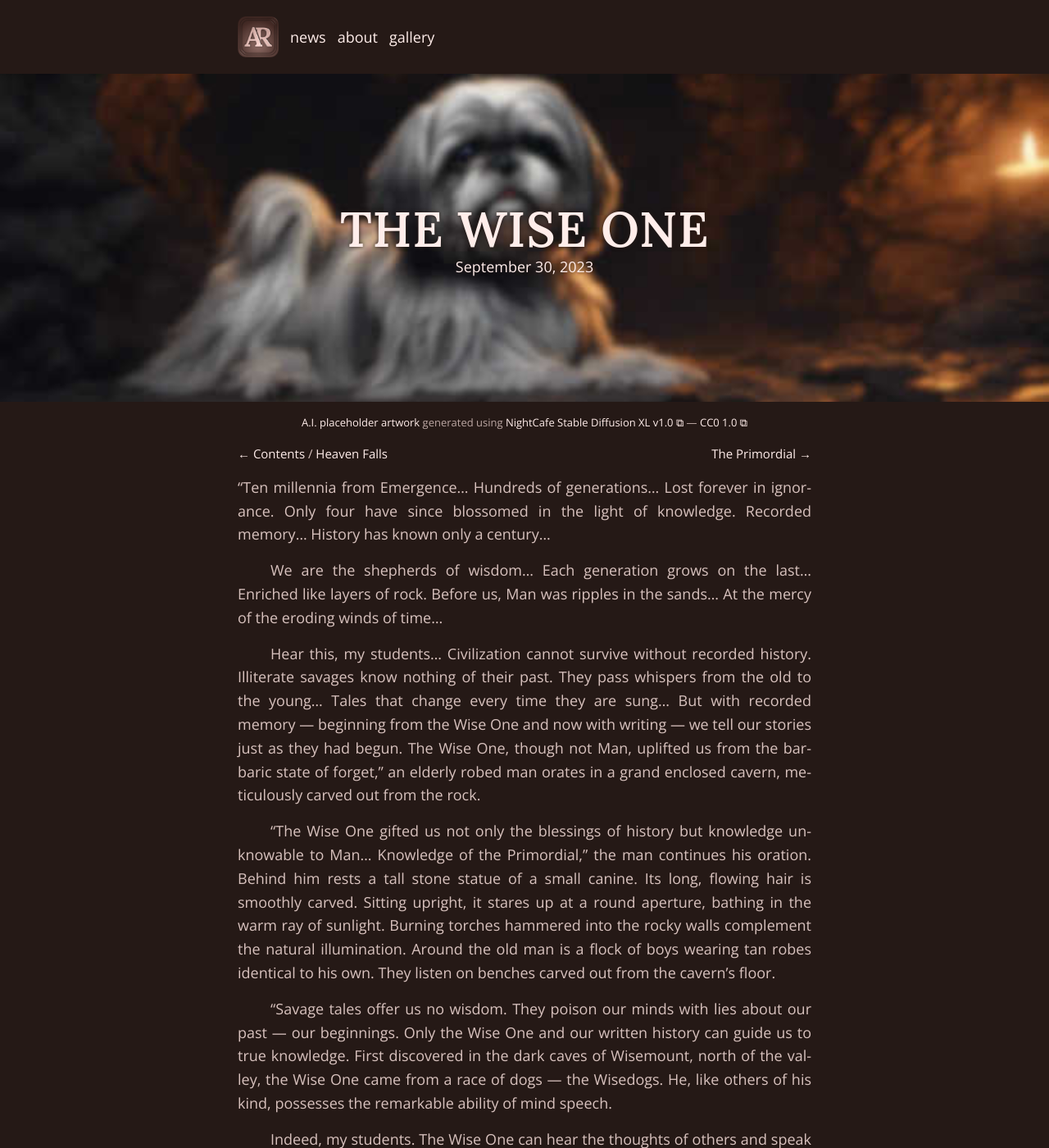
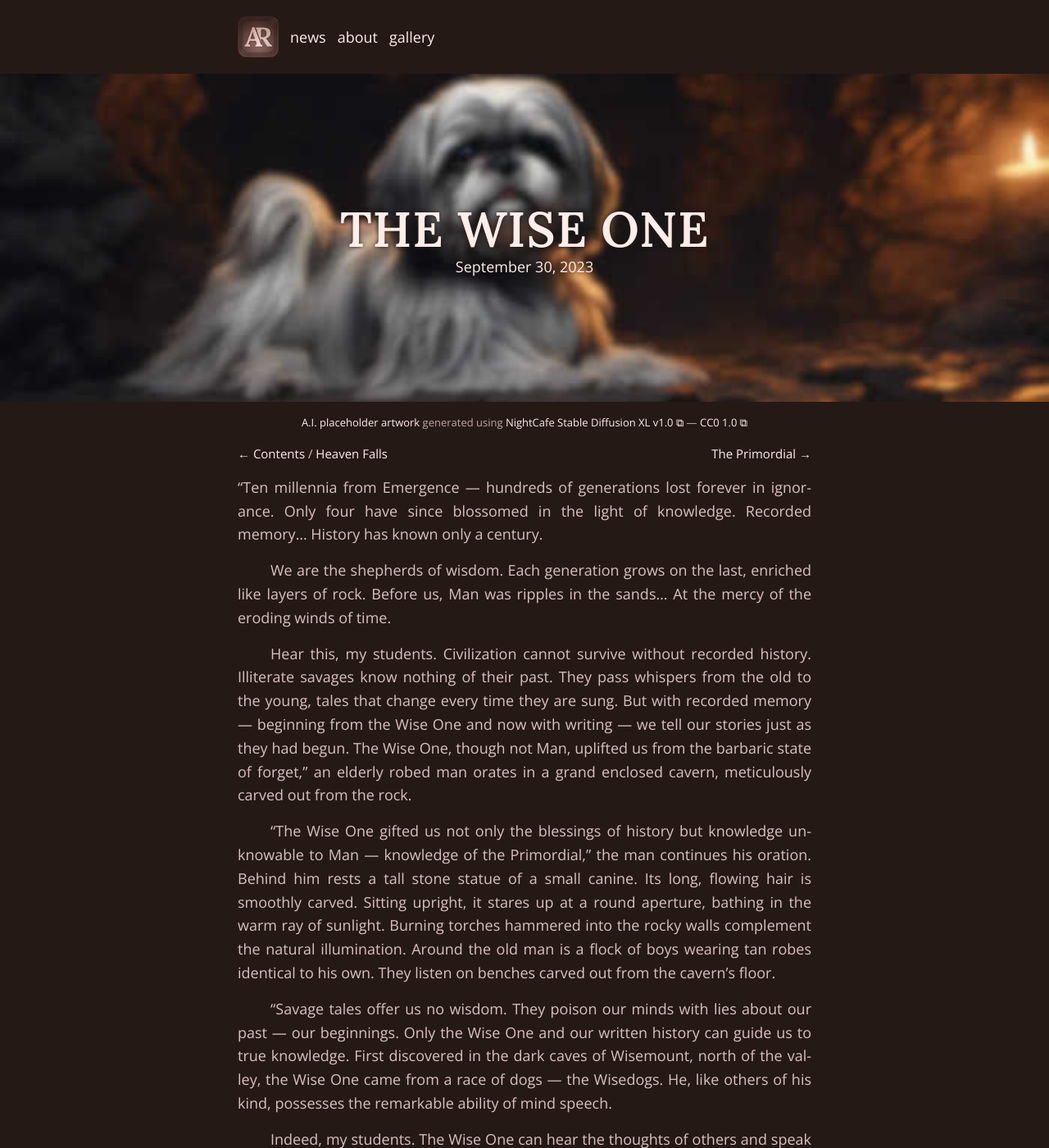
Before and after one commit to schizoidnightmares/absurdrealms.com, a Jekyll site: the page built from anthology-i/heaven-falls/the-wise-one.md, in a window 1280 px wide and 1400 px high. Shown: the whole window at 82% size. Built offline with Jekyll 4.4.1, drawn with Linux system fonts in a browser that asks for light colours; some of the changed text lies outside the part shown.

Commit message:
Reducing elipsises

```diff
--- a/anthology-i/heaven-falls/the-wise-one.md
+++ b/anthology-i/heaven-falls/the-wise-one.md
@@ -14,13 +15,13 @@ advance: The Primordial
 advance-url: /anthology-i/heaven-falls/the-primordial/
 ---
 
-“Ten millennia from Emergence… Hundreds of generations… Lost forever in ignorance. Only four have since blossomed in the light of knowledge. Recorded memory… History has known only a century…
+“Ten millennia from Emergence — hundreds of generations lost forever in ignorance. Only four have since blossomed in the light of knowledge. Recorded memory… History has known only a century.
 
-We are the shepherds of wisdom… Each generation grows on the last… Enriched like layers of rock. Before us, Man was ripples in the sands… At the mercy of the eroding winds of time…
+We are the shepherds of wisdom. Each generation grows on the last,  enriched like layers of rock. Before us, Man was ripples in the sands… At the mercy of the eroding winds of time.
 
-Hear this, my students… Civilization cannot survive without recorded history. Illiterate savages know nothing of their past. They pass whispers from the old to the young… Tales that change every time they are sung… But with recorded memory — beginning from the Wise One and now with writing — we tell our stories just as they had begun. The Wise One, though not Man, uplifted us from the barbaric state of forget,” an elderly robed man orates in a grand enclosed cavern, meticulously carved out from the rock.
+Hear this, my students. Civilization cannot survive without recorded history. Illiterate savages know nothing of their past. They pass whispers from the old to the young, tales that change every time they are sung. But with recorded memory — beginning from the Wise One and now with writing — we tell our stories just as they had begun. The Wise One, though not Man, uplifted us from the barbaric state of forget,” an elderly robed man orates in a grand enclosed cavern, meticulously carved out from the rock.
 
-“The Wise One gifted us not only the blessings of history but knowledge unknowable to Man… Knowledge of the Primordial,” the man continues his oration. Behind him rests a tall stone statue of a small canine. Its long, flowing hair is smoothly carved. Sitting upright, it stares up at a round aperture, bathing in the warm ray of sunlight. Burning torches hammered into the rocky walls complement the natural illumination. Around the old man is a flock of boys wearing tan robes identical to his own. They listen on benches carved out from the cavern’s floor.
+“The Wise One gifted us not only the blessings of history but knowledge unknowable to Man — knowledge of the Primordial,” the man continues his oration. Behind him rests a tall stone statue of a small canine. Its long, flowing hair is smoothly carved. Sitting upright, it stares up at a round aperture, bathing in the warm ray of sunlight. Burning torches hammered into the rocky walls complement the natural illumination. Around the old man is a flock of boys wearing tan robes identical to his own. They listen on benches carved out from the cavern’s floor.
 
 “Savage tales offer us no wisdom. They poison our minds with lies about our past — our beginnings. Only the Wise One and our written history can guide us to true knowledge. First discovered in the dark caves of Wisemount, north of the valley, the Wise One came from a race of dogs — the Wisedogs. He, like others of his kind, possesses the remarkable ability of mind speech.
 
@@ -32,4 +33,4 @@ Leading the Wise One from his mother cave, a group of Man travelled south to Hea
 
 The falls offer us security… Inside these caverns, we are safe from the savages and creatures of the valley. As much as we would like to, this sanctuary cannot be a home for all. Not every Man believes in the wisdom of the Wise One. The ignorants that feast on the valley — hunting the Primordial’s creatures to exhaustion — reject knowledge. They know only savagery. Most are not welcome here. Their presence would uproot our civilization and destroy it. Without us, all of history is lost.
 
-Before the Wise One left us three decades ago, returning to his mother cave in Wisemount, he bestowed his last gift: written language. True, our scholars had a significant influence on its design. Still, our script would not have been possible absent his wisdom. If not for writing, our civilization would soon be lost to the unrelenting winds of time. Now our knowledge is set in stone… Uh… Quite literally.”
+Before the Wise One left us three decades ago, returning to his mother cave in Wisemount, he bestowed his last gift: written language. True, our scholars had a significant influence on its design. Still, our script would not have been possible absent his wisdom. If not for writing, our civilization would soon be lost to the unrelenting winds of time. Now, our knowledge is set in stone. Uh… Quite literally.”
```
Also changed, not shown: other parts of anthology-i/heaven-falls/the-wise-one.md (+1 -0 lines), anthology-i/heaven-falls/the-primordial.md (+4 -3 lines), anthology-i/heaven-falls/the-valley.md (+2 -1 lines).
